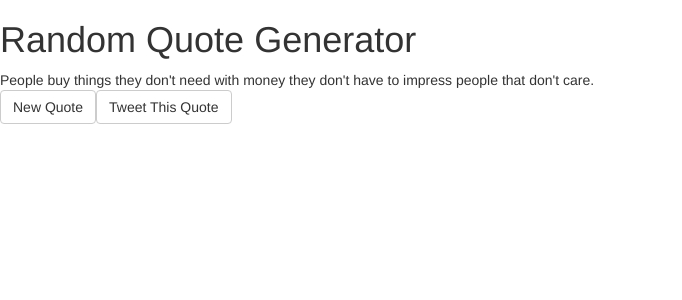
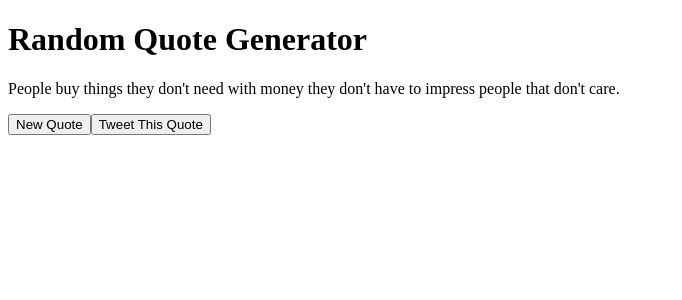
Before and after one commit to hchev001/QuoteGenerator, a React (Create React App) app: page / in a window 1280 px wide. Shown: the top 300 px of the page, without its empty margins (0-682 px from the left). Built offline with nearby package versions, Linux system fonts and the light colour scheme.

Commit message:
removed the react bootstrap that I had added

```diff
--- a/public/index.html
+++ b/public/index.html
@@ -19,7 +19,6 @@
       work correctly both with client-side routing and a non-root public URL.
       Learn how to configure a non-root public URL by running `npm run build`.
     -->
-    <link rel="stylesheet" href="https://maxcdn.bootstrapcdn.com/bootstrap/latest/css/bootstrap.min.css">
 
     <title>React App</title>
   </head>
--- a/src/App.js
+++ b/src/App.js
@@ -1,5 +1,4 @@
 import React, { Component } from 'react';
-import { Button } from 'react-bootstrap';
 
 class QuoteDashboard extends Component {
   state = {
@@ -22,7 +21,9 @@ class QuoteContent extends Component {
   render() {
     return (
     <div>
+      <p>
         People buy things they don't need with money they don't have to impress people that don't care.
+      </p>
     </div>
     )
   }
@@ -32,7 +33,7 @@ class ButtonContainer extends Component {
   render() {
     return (
       <div>
-        <Button>New Quote</Button>
+        <button>New Quote</button>
         <TweetButton />
       </div>
     );
@@ -43,7 +44,7 @@ class ButtonContainer extends Component {
 class TweetButton extends Component {
   render() {
     return (
-      <Button> Tweet This Quote </Button>
+      <button> Tweet This Quote </button>
     );
   }
 }
```
Also changed, not shown: src/app.css (added). Lines whose indentation alone changed are shown as unchanged.
